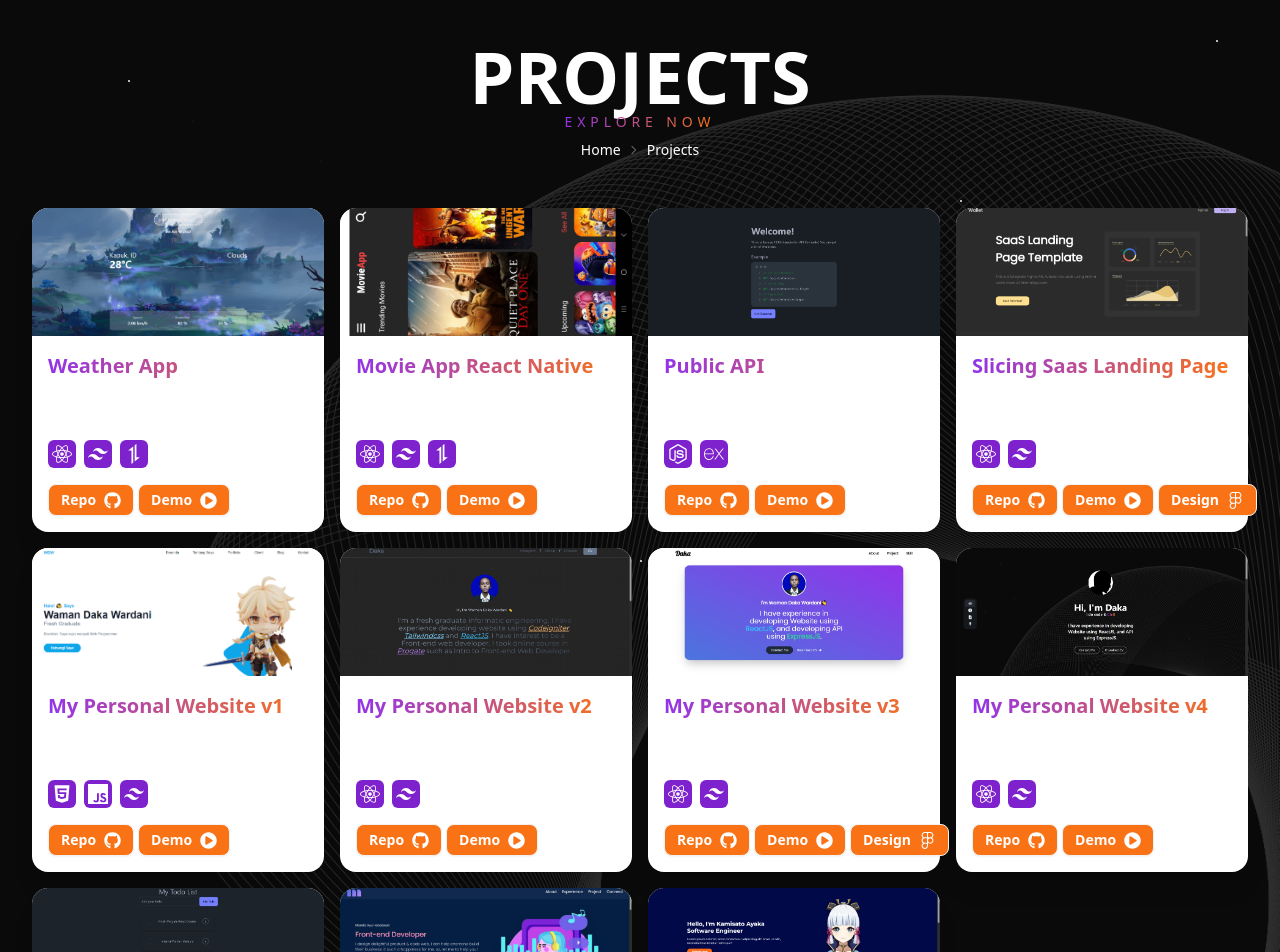
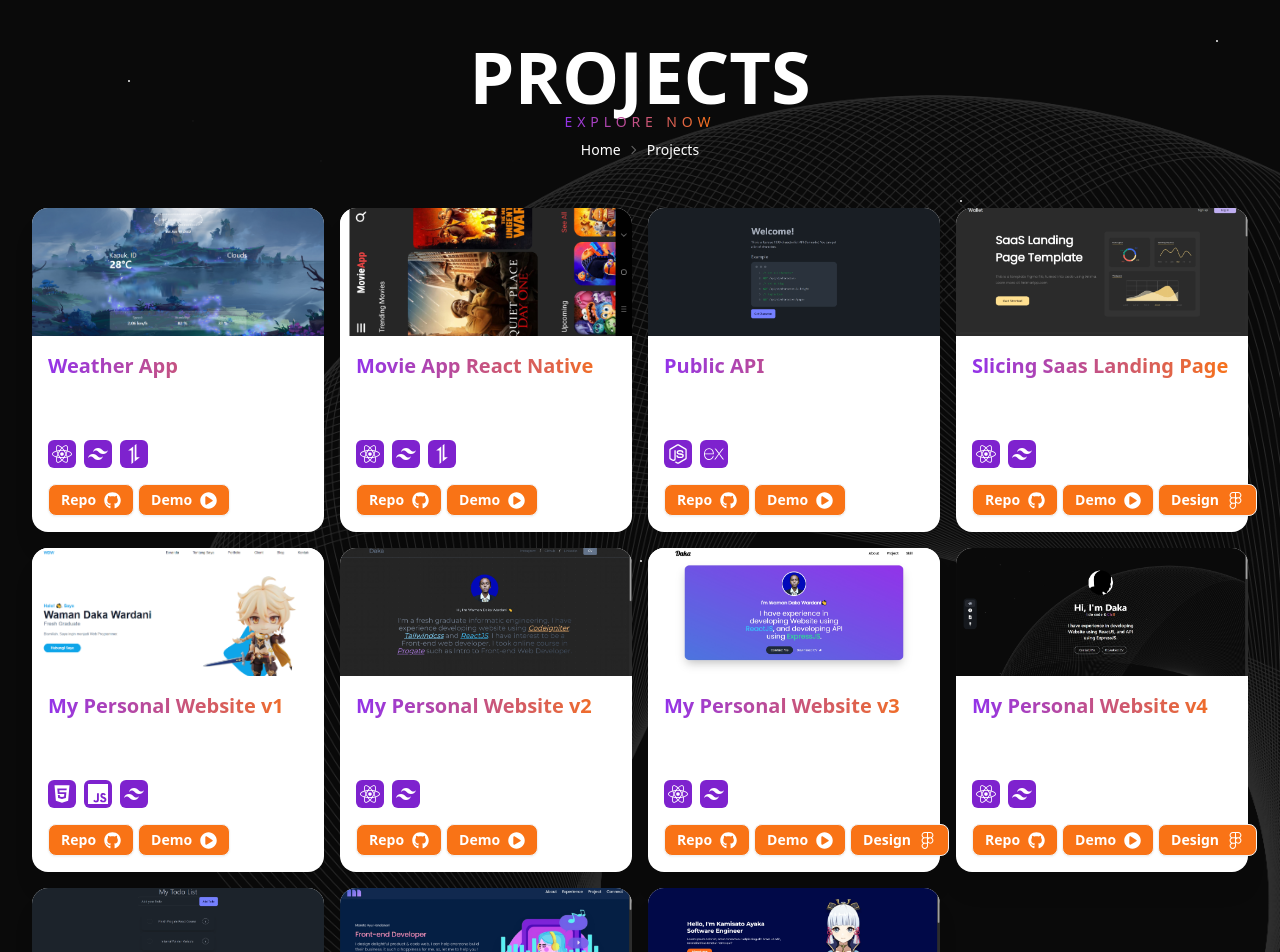
Before and after one commit to wamandaka/portfolio-2024-05-18, a React (Vite) app: page /projects in a window 1280 px wide. Shown: the top 952 px of the page. Built offline with nearby package versions, Linux system fonts and the light colour scheme.

Commit message:
add design link

```diff
--- a/src/Pages/MoreProject.jsx
+++ b/src/Pages/MoreProject.jsx
@@ -114,6 +114,8 @@ const dataProjects = [
     technologies: [<FaReact />, <SiTailwindcss />],
     github: "https://github.com/wamandaka/portfolio-2024-05-18",
     img: Portfoliov4,
+    design:
+      "https://www.figma.com/design/1m81ovIJAS3TgJqqSpCdIL/Developer-Portfolio-Design-(Community)?node-id=0-1&t=A0MW3zI80TCbfmj8-0",
   },
   {
     id: 9,
```
